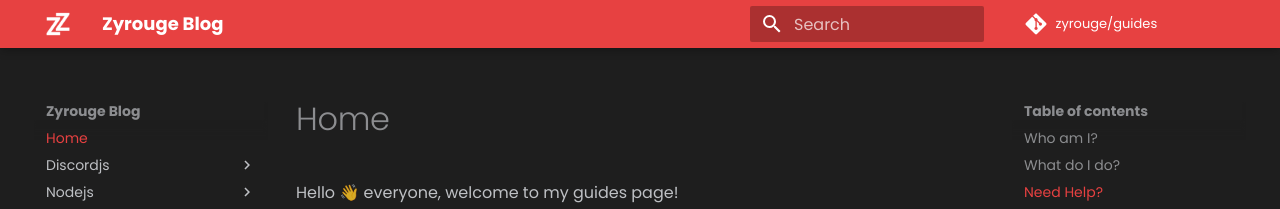
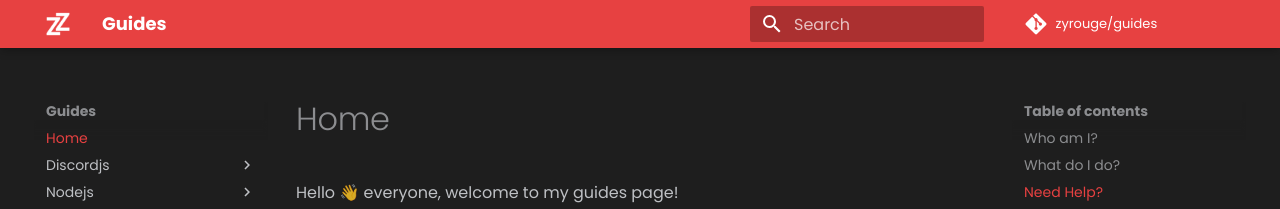
Before and after one commit to zyrouge/guides.zyrouge.gq, an MkDocs documentation site: the page built from docs/index.md, in a window 1280 px wide. Shown: the top 209 px of the page. Built offline with MkDocs 1.6.1 and Material for MkDocs 9.7.7, drawn with Linux system fonts in a browser that asks for light colours; comment, search, counter and statistics services are not loaded.

Commit message:
Update mkdocs.yml

```diff
--- a/mkdocs.yml
+++ b/mkdocs.yml
@@ -1,4 +1,4 @@
-site_name: Zyrouge Blog
+site_name: Guides
 repo_url: https://github.com/zyrouge/guides.zyrouge.gq
 repo_name: zyrouge/guides
 docs_dir: docs
```
